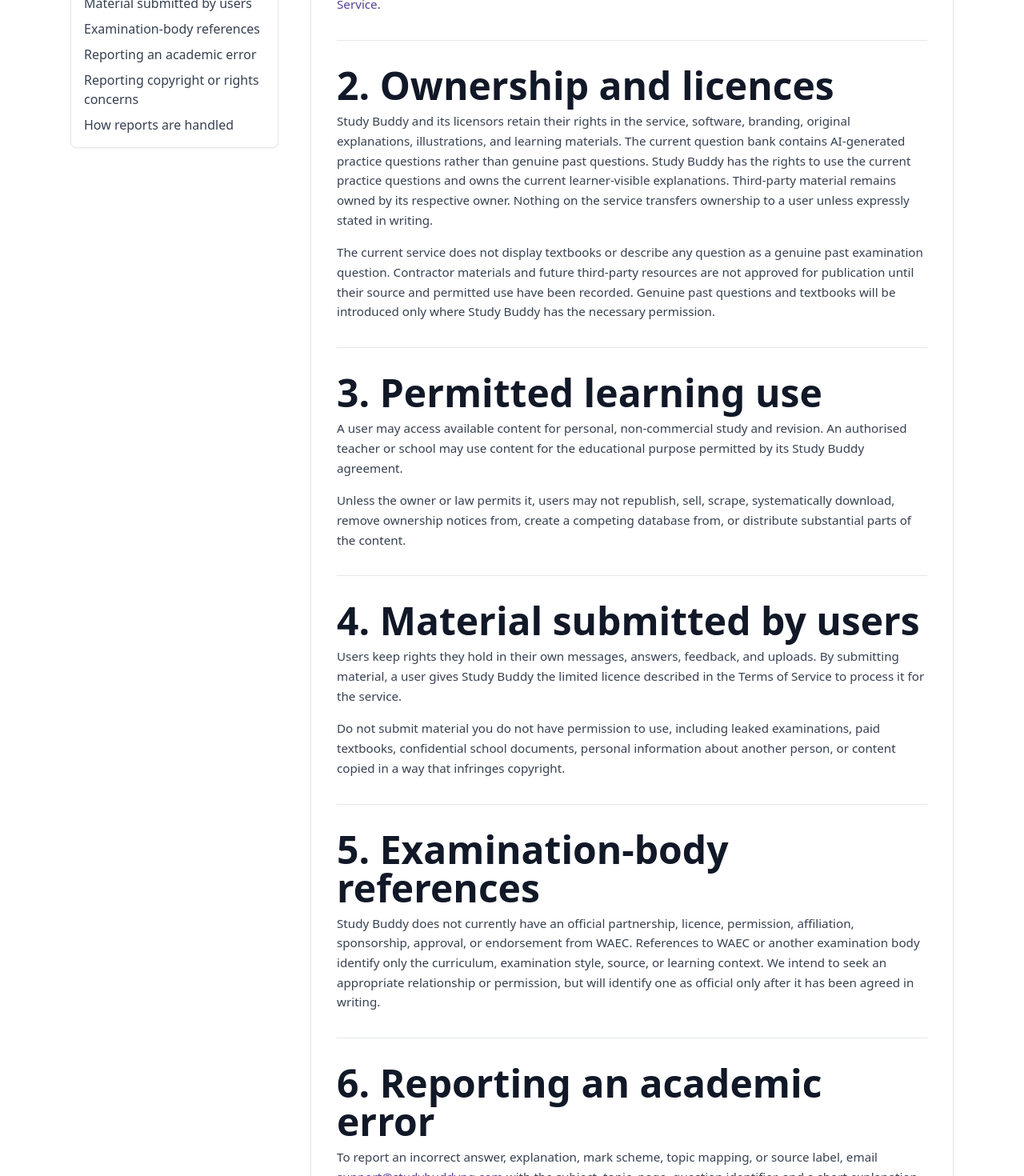
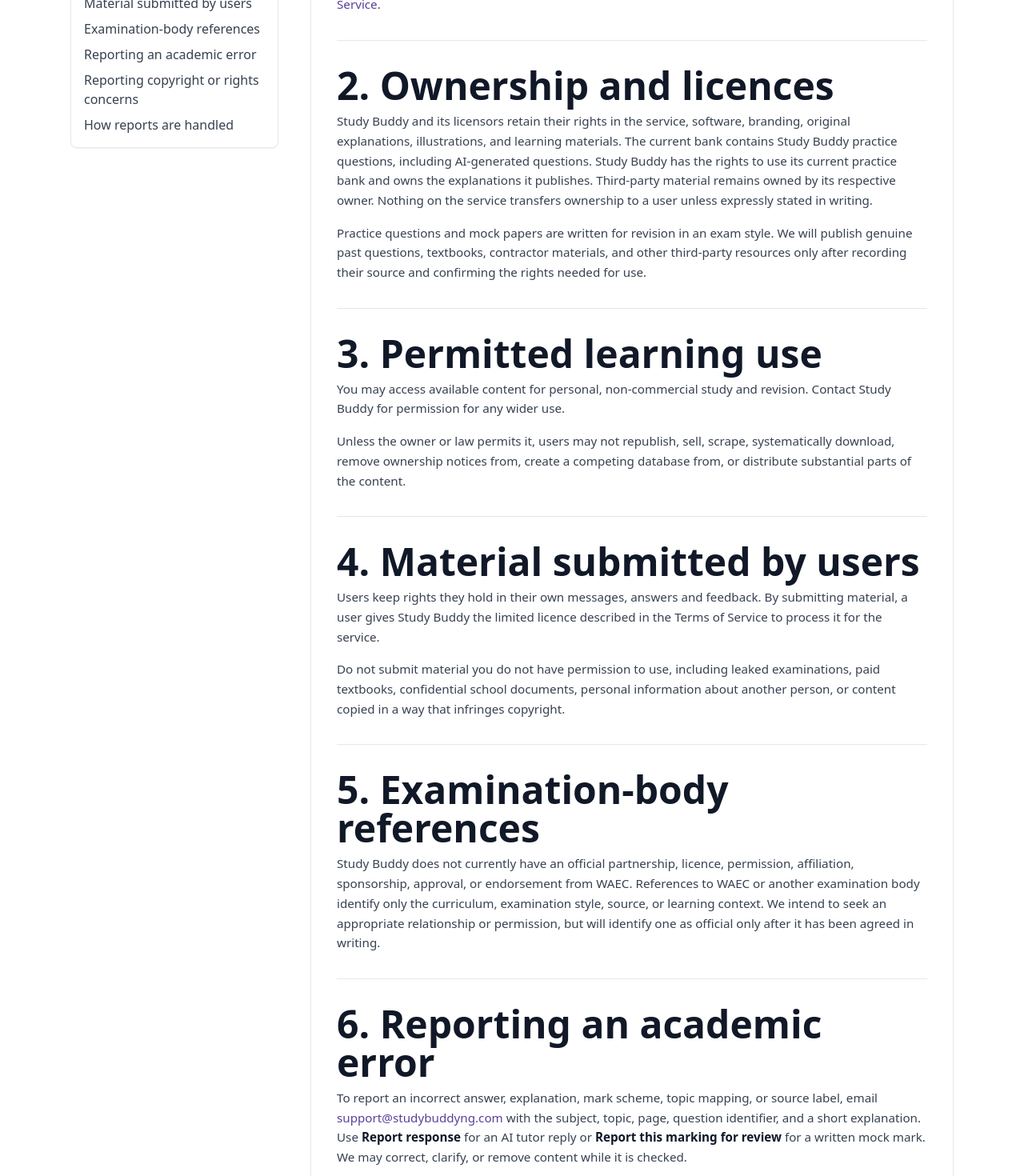
Before and after one commit to studybuddydevelopers/study-buddy-v2, a Next.js app: page /content-policy in a window 1280 px wide. Shown: the part 680-2150 px from the top of the page at 80% size. Built offline with nearby package versions, Linux system fonts and the light colour scheme; no server answers.

Commit message:
docs(content-policy): update last updated date and content
Changed the last updated date to reflect the new timeline.

Revised several paragraphs for clarity and accuracy regarding content ownership and usage rights.

Ensured that the language aligns with current policies and practices.

```diff
--- a/app/content-policy/page.tsx
+++ b/app/content-policy/page.tsx
@@ -5,7 +5,7 @@ import PolicyDocumentPage, {
 import { SUPPORT_EMAIL } from "@/lib/legal-entity";
 import { createPageMetadata } from "@/lib/site-metadata";
 
-const LAST_UPDATED = "12 September 2026";
+const LAST_UPDATED = "26 November 2026";
 
 export const metadata = createPageMetadata({
   title: "Content and Copyright Policy",
@@ -35,20 +35,18 @@ const sections: PolicyDocumentSection[] = [
         <p>
           Study Buddy and its licensors retain their rights in the service,
           software, branding, original explanations, illustrations, and learning
-          materials. The current question bank contains AI-generated practice
-          questions rather than genuine past questions. Study Buddy has the
-          rights to use the current practice questions and owns the current
-          learner-visible explanations. Third-party material remains owned by
+          materials. The current bank contains Study Buddy practice questions,
+          including AI-generated questions. Study Buddy has the rights to use
+          its current practice bank and owns the explanations it publishes.
+          Third-party material remains owned by
           its respective owner. Nothing on the service transfers ownership to a
           user unless expressly stated in writing.
         </p>
         <p>
-          The current service does not display textbooks or describe any
-          question as a genuine past examination question. Contractor materials
-          and future third-party resources are not approved for publication
-          until their source and permitted use have been recorded. Genuine past
-          questions and textbooks will be introduced only where Study Buddy has
-          the necessary permission.
+          Practice questions and mock papers are written for revision in an
+          exam style. We will publish genuine past questions, textbooks,
+          contractor materials, and other third-party resources only after
+          recording their source and confirming the rights needed for use.
         </p>
       </>
     ),
@@ -59,9 +57,8 @@ const sections: PolicyDocumentSection[] = [
     content: (
       <>
         <p>
-          A user may access available content for personal, non-commercial study
-          and revision. An authorised teacher or school may use content for the
-          educational purpose permitted by its Study Buddy agreement.
+          You may access available content for personal, non-commercial study
+          and revision. Contact Study Buddy for permission for any wider use.
         </p>
         <p>
           Unless the owner or law permits it, users may not republish, sell,
@@ -78,8 +75,8 @@ const sections: PolicyDocumentSection[] = [
     content: (
       <>
         <p>
-          Users keep rights they hold in their own messages, answers, feedback,
-          and uploads. By submitting material, a user gives Study Buddy the
+          Users keep rights they hold in their own messages, answers and feedback.
+          By submitting material, a user gives Study Buddy the
           limited licence described in the Terms of Service to process it for the
           service.
         </p>
@@ -114,8 +111,9 @@ const sections: PolicyDocumentSection[] = [
         To report an incorrect answer, explanation, mark scheme, topic mapping,
         or source label, email <a href={`mailto:${SUPPORT_EMAIL}`}>{SUPPORT_EMAIL}</a>{" "}
         with the subject, topic, page, question identifier, and a short
-        explanation. We will review credible reports and may correct, qualify, or
-        remove content while it is checked.
+        explanation. Use <strong>Report response</strong> for an AI tutor reply
+        or <strong>Report this marking for review</strong> for a written mock mark.
+        We may correct, clarify, or remove content while it is checked.
       </p>
     ),
   },
```
